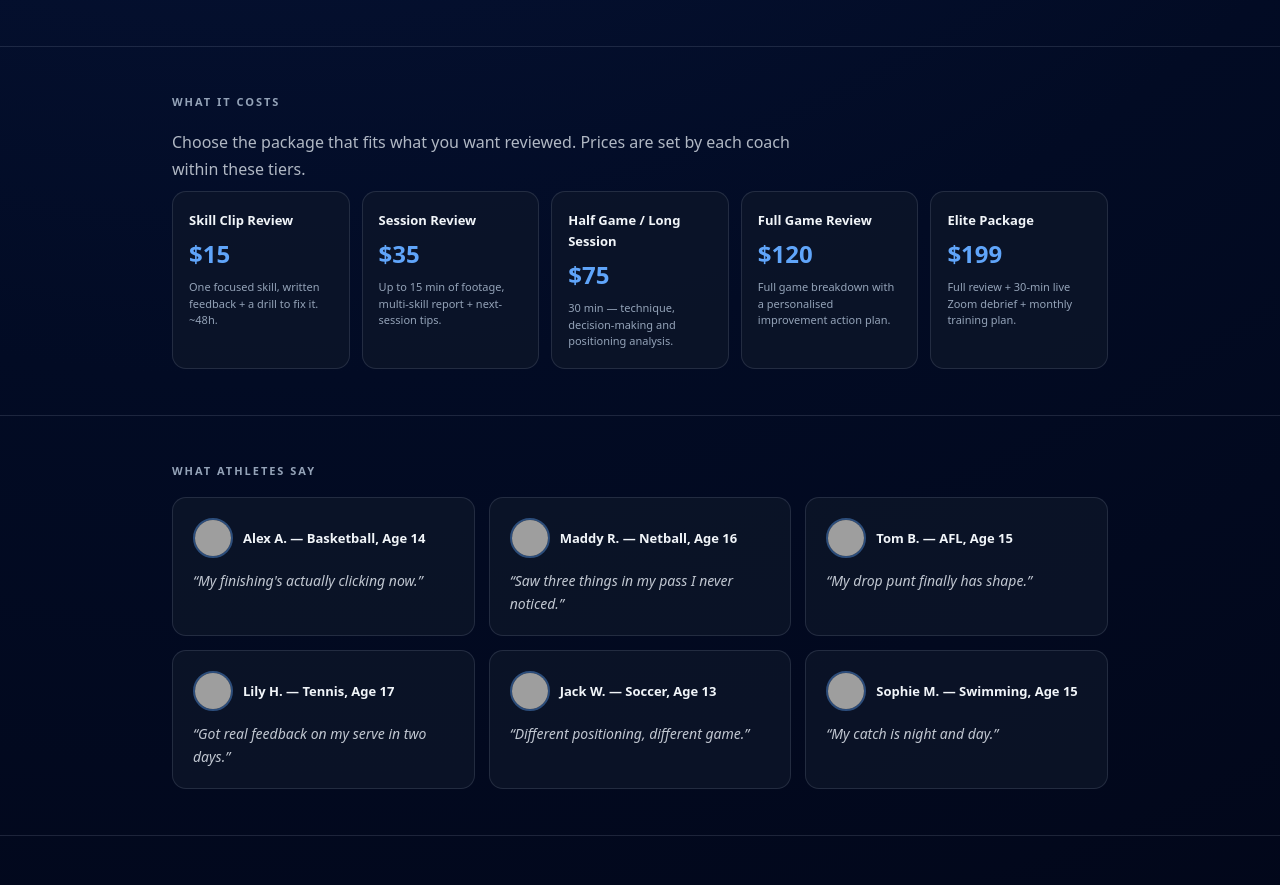
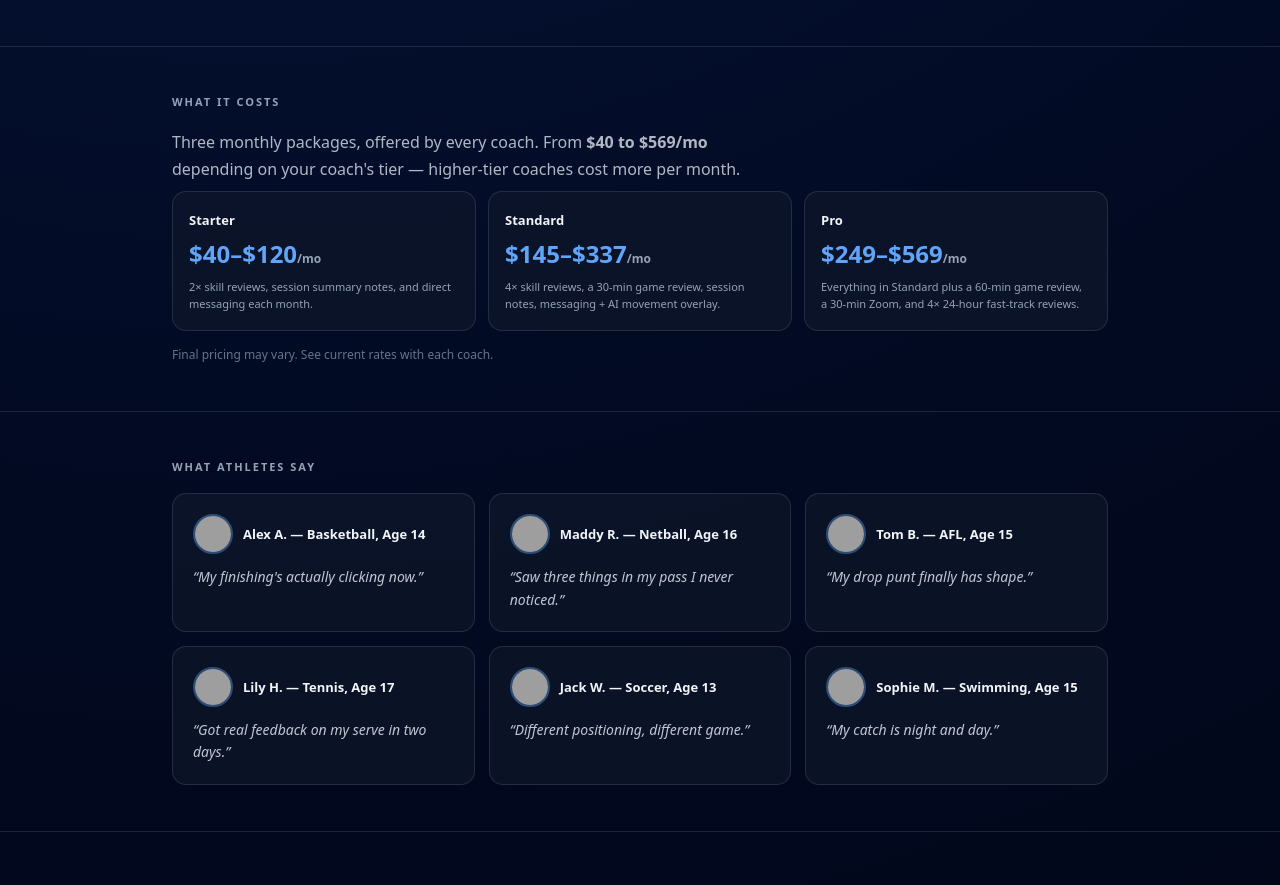
Before and after one commit to coachanywhere/coachanywhere, a website: page for-athletes.html in a window 1280 px wide. Shown: the part 1140-2025 px from the top of the page. Drawn offline with Linux system fonts and the light colour scheme; grey boxes are pictures that could not be loaded.

Commit message:
Phase 6: bundle pricing copy on for-athletes + for-coaches
for-athletes "What it costs" now shows the 3 monthly bundles with tier
price ranges (From $40 to $569/mo) instead of the old 5 one-off
packages. for-coaches gains a "packages you offer" section describing
the 3 bundles from the coach side (pricing scales with tier, keep 80%);
the coach-tier subscription pricing is untouched. Placeholder copy +
pricing-review comment included.

Co-Authored-By: Claude Opus 4.7 (1M context) <noreply@anthropic.com>

```diff
--- a/for-athletes.html
+++ b/for-athletes.html
@@ -308,38 +308,29 @@
   </div>
 </section>
 
-<!-- WHAT IT COSTS -->
+<!-- WHAT IT COSTS — 3 monthly bundles, priced by your coach's tier. -->
 <section class="block">
   <div class="container">
     <div class="block-label">What it costs</div>
-    <p class="lead" style="margin-bottom:6px;">Choose the package that fits what you want reviewed. Prices are set by each coach within these tiers.</p>
+    <p class="lead" style="margin-bottom:6px;">Three monthly packages, offered by every coach. From <strong>$40 to $569/mo</strong> depending on your coach's tier — higher-tier coaches cost more per month.</p>
     <div class="price-grid">
       <div class="price-card">
-        <div class="pname">Skill Clip Review</div>
-        <div class="pamt">$15</div>
-        <div class="pdesc">One focused skill, written feedback + a drill to fix it. ~48h.</div>
+        <div class="pname">Starter</div>
+        <div class="pamt">$40–$120<small style="font-size:12px;font-weight:600;color:var(--muted);">/mo</small></div>
+        <div class="pdesc">2× skill reviews, session summary notes, and direct messaging each month.</div>
       </div>
       <div class="price-card">
-        <div class="pname">Session Review</div>
-        <div class="pamt">$35</div>
-        <div class="pdesc">Up to 15 min of footage, multi-skill report + next-session tips.</div>
+        <div class="pname">Standard</div>
+        <div class="pamt">$145–$337<small style="font-size:12px;font-weight:600;color:var(--muted);">/mo</small></div>
+        <div class="pdesc">4× skill reviews, a 30-min game review, session notes, messaging + AI movement overlay.</div>
       </div>
       <div class="price-card">
-        <div class="pname">Half Game / Long Session</div>
-        <div class="pamt">$75</div>
-        <div class="pdesc">30 min — technique, decision-making and positioning analysis.</div>
-      </div>
-      <div class="price-card">
-        <div class="pname">Full Game Review</div>
-        <div class="pamt">$120</div>
-        <div class="pdesc">Full game breakdown with a personalised improvement action plan.</div>
-      </div>
-      <div class="price-card">
-        <div class="pname">Elite Package</div>
-        <div class="pamt">$199</div>
-        <div class="pdesc">Full review + 30-min live Zoom debrief + monthly training plan.</div>
+        <div class="pname">Pro</div>
+        <div class="pamt">$249–$569<small style="font-size:12px;font-weight:600;color:var(--muted);">/mo</small></div>
+        <div class="pdesc">Everything in Standard plus a 60-min game review, a 30-min Zoom, and 4× 24-hour fast-track reviews.</div>
       </div>
     </div>
+    <div class="price-note">Final pricing may vary. See current rates with each coach.</div>
   </div>
 </section>
 
```
Also changed, not shown: for-coaches.html (+28 -0 lines).
